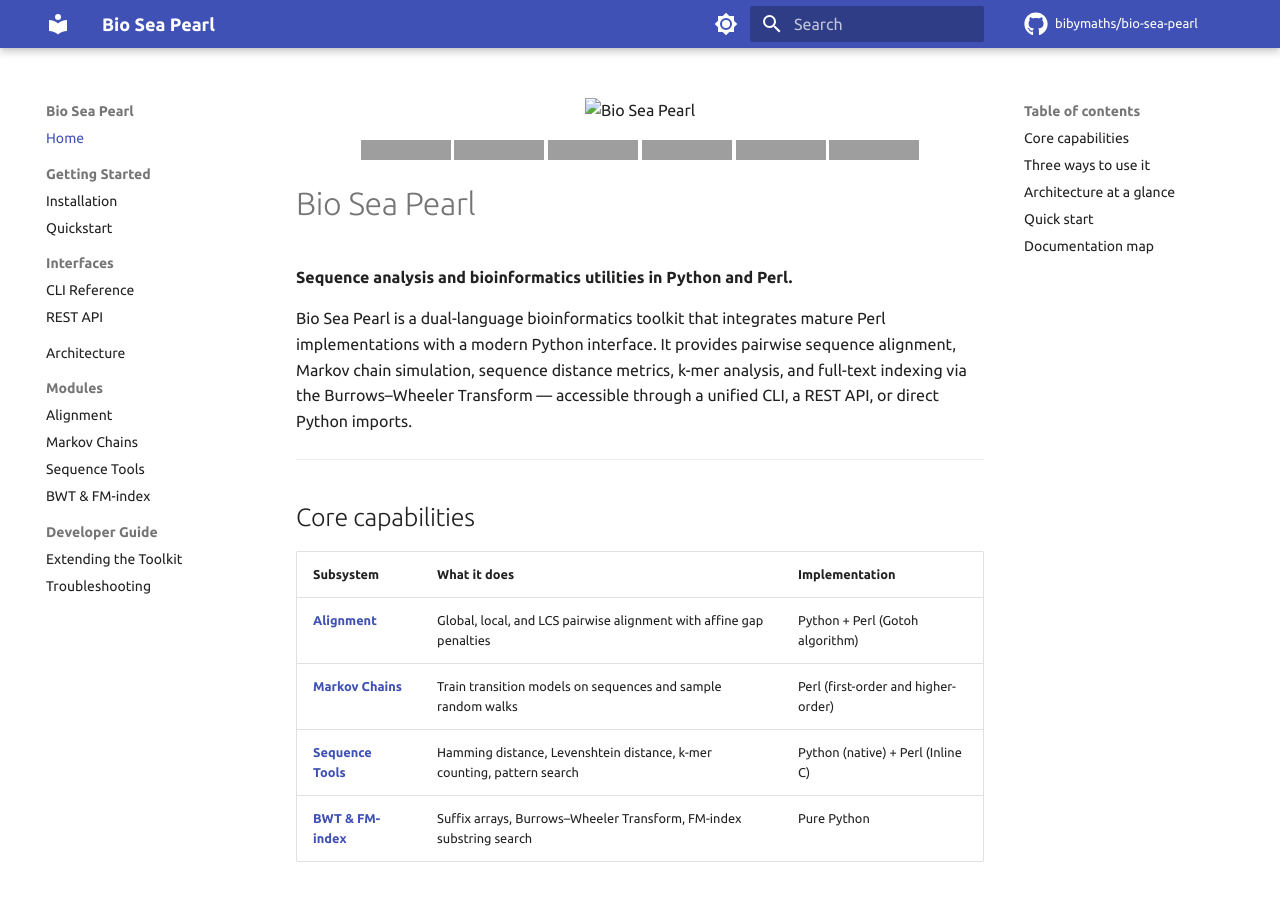
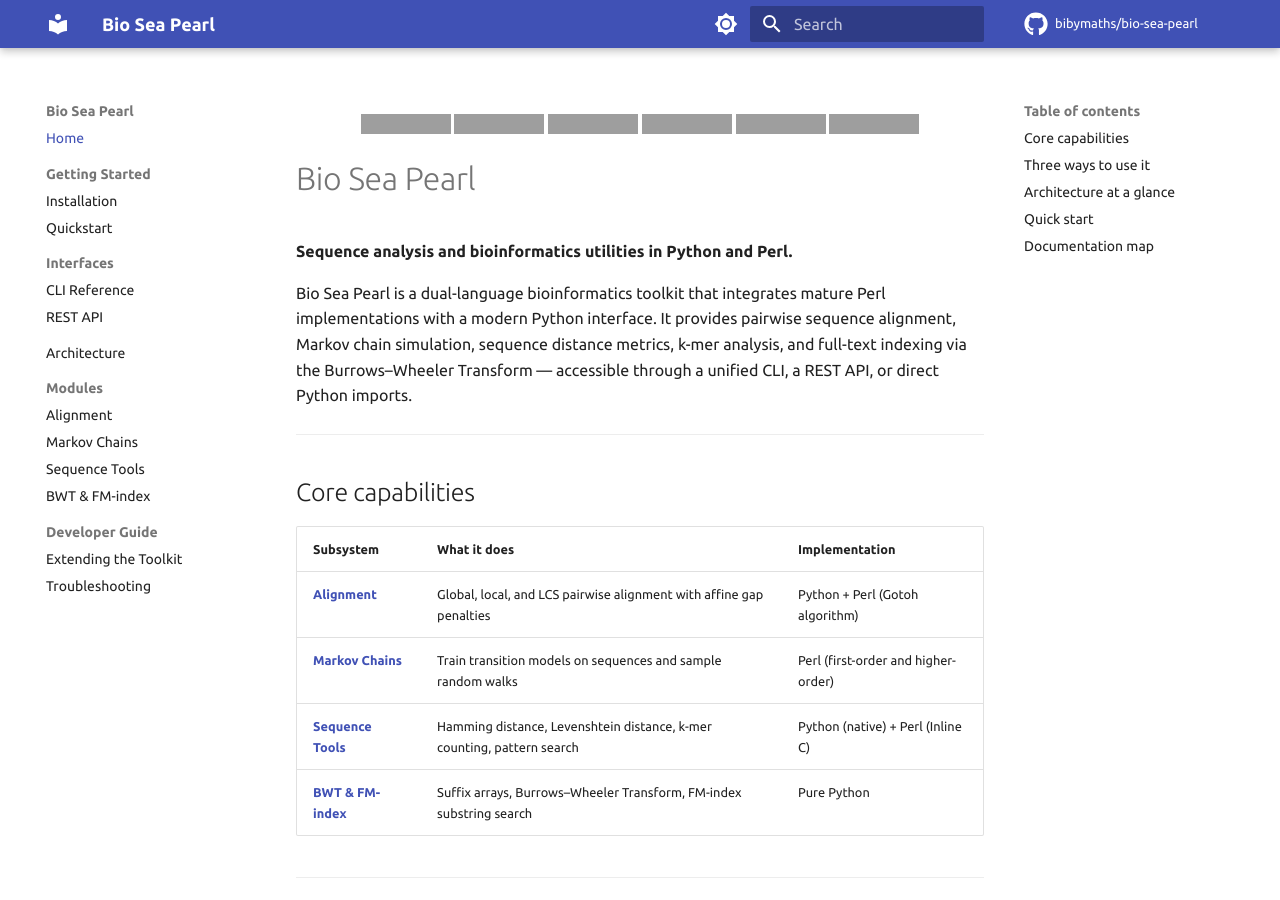
Before and after one commit to bibymaths/bio-sea-pearl, an MkDocs documentation site: the page built from docs/index.md, in a window 1280 px wide and 900 px high. Built offline with MkDocs 1.6.1 and Material for MkDocs 9.7.7, drawn with Linux system fonts in a browser that asks for light colours; comment, search, counter and statistics services are not loaded; grey boxes are pictures that could not be loaded.

Commit message:
fix: remove logo image from index.md and clean up formatting

```diff
--- a/docs/index.md
+++ b/docs/index.md
@@ -3,8 +3,6 @@
 ---
 
 <div style="text-align: center;">
-
-<img src="../assets/logo.svg" width="260" alt="Bio Sea Pearl">
 
 <p>
 <a href="https://doi.org/10.5281/zenodo.19435099"><img src="https://zenodo.org/badge/DOI/10.5281/zenodo.19435099.svg" alt="DOI"></a>
```
